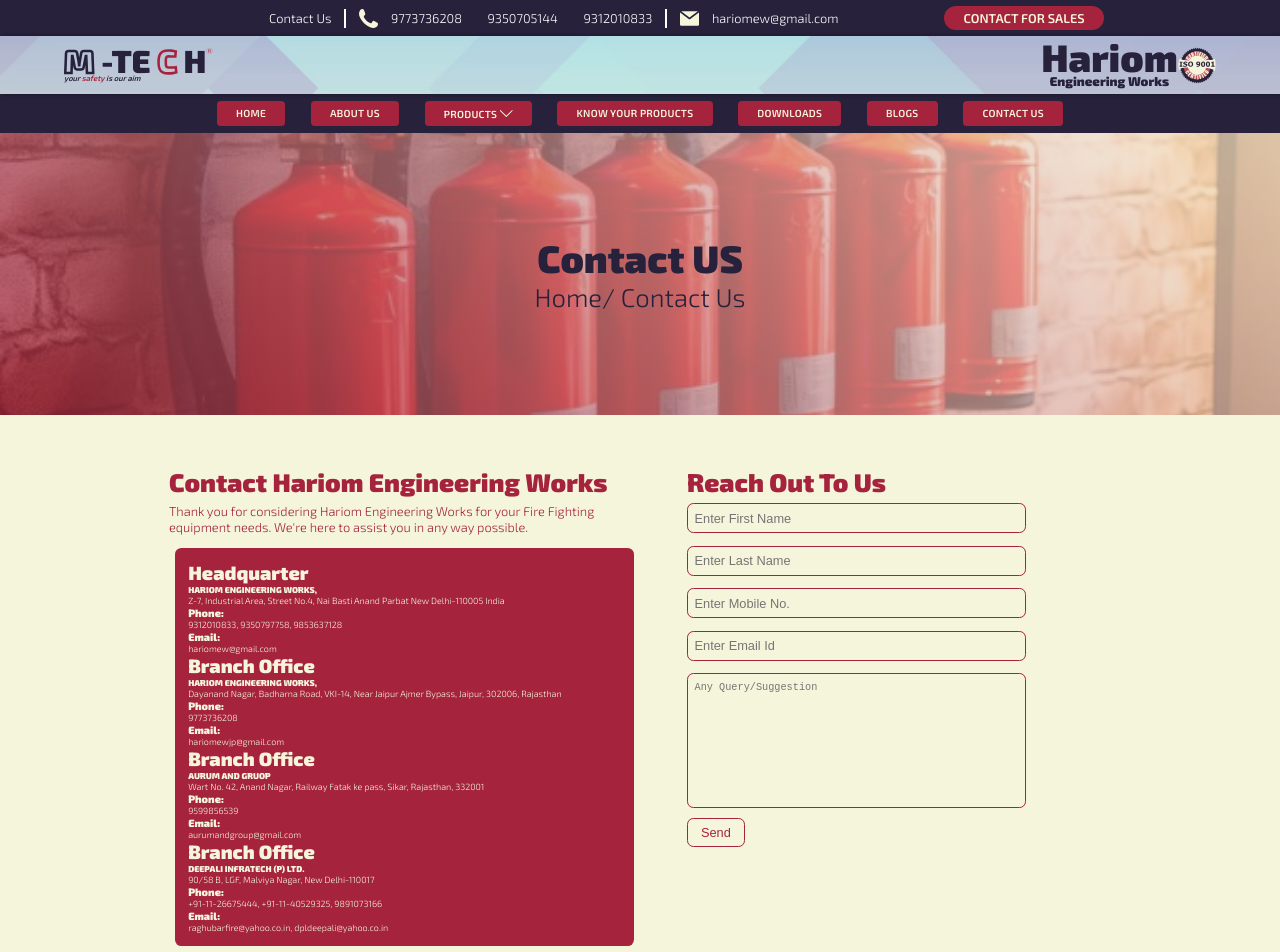
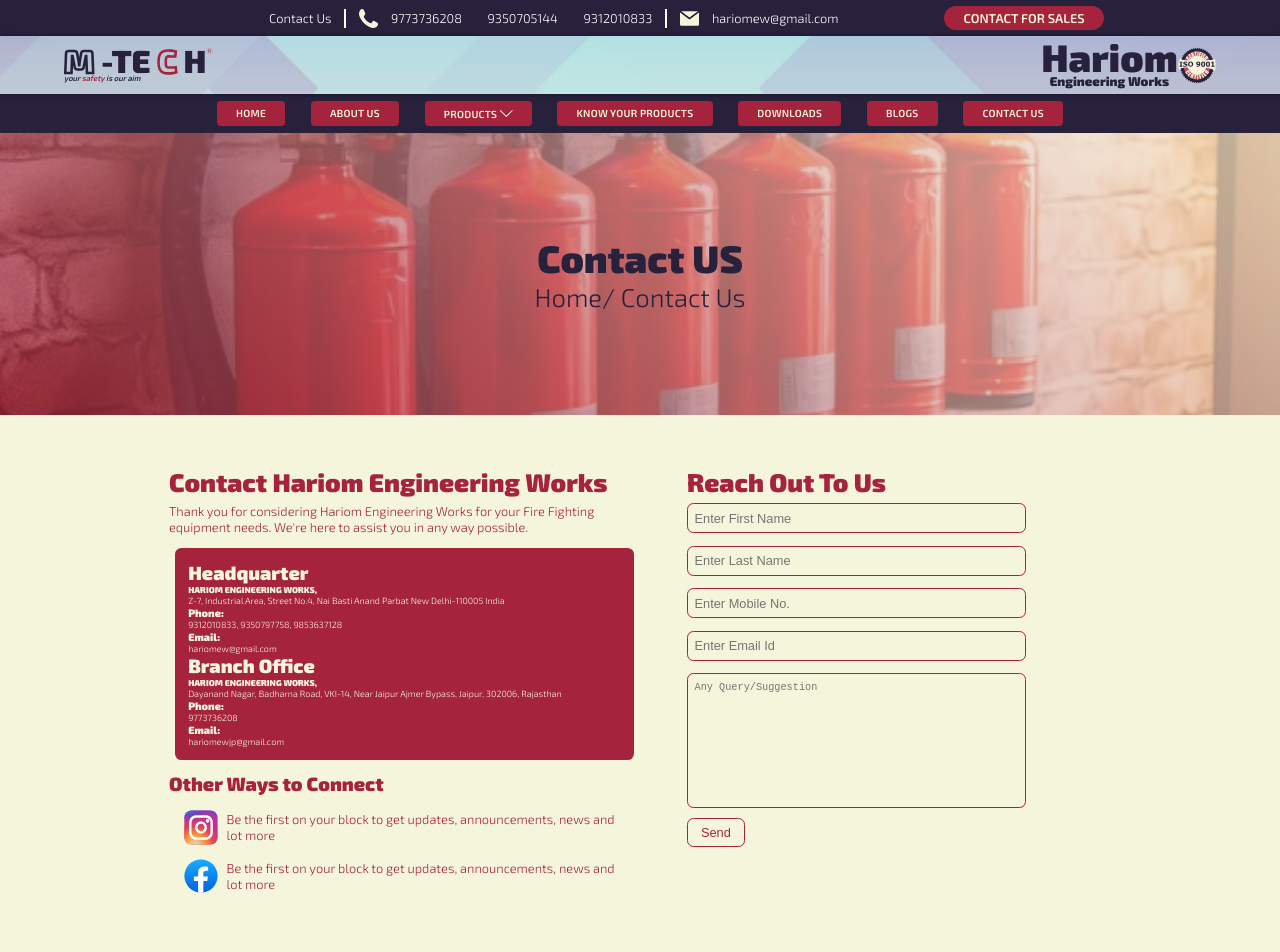
Before and after one commit to taibru/M-TECH, a plain HTML site: page contact-us.html in a window 1280 px wide. Shown: the top 952 px of the page. Drawn offline with Linux system fonts and the light colour scheme.

Commit message:
Update contact-us.html

```diff
--- a/contact-us.html
+++ b/contact-us.html
@@ -162,47 +162,6 @@
                 hariomewjp@gmail.com
               </p>
             </div>
-            <div>
-              <h2>Branch Office</h2>
-              <h6>AURUM AND GRUOP</h6>
-              <p style="font-size: 0.7vmax;">
-                Wart No. 42, Anand Nagar, Railway Fatak ke pass, Sikar, Rajasthan, 332001
-              </p>
-              <h5>
-                Phone:
-              </h5>
-              <p style="font-size: 0.7vmax;">
-                9599856539
-              </p>
-              <h5>
-                Email:
-              </h5>
-              <p style="font-size: 0.7vmax;">
-                aurumandgroup@gmail.com
-              </p>
-            </div>
-            <div>
-              <h2>Branch Office</h2>
-              <h6>DEEPALI INFRATECH (P) LTD.</h6>
-              <p style="font-size: 0.7vmax;">
-                90/58 B, LGF, Malviya Nagar, New Delhi-110017
-              </p>
-              <h5>
-                Phone:
-              </h5>
-              <p style="font-size: 0.7vmax;">
-                +91-11-26675444,
-                +91-11-40529325,
-                9891073166
-              </p>
-              <h5>
-                Email:
-              </h5>
-              <p style="font-size: 0.7vmax;">
-                raghubarfire@yahoo.co.in,
-                dpldeepali@yahoo.co.in
-              </p>
-            </div>
           </div>
           <div style="font-size: 1vmax;">
             <h2>Other Ways to Connect</h2>
```
